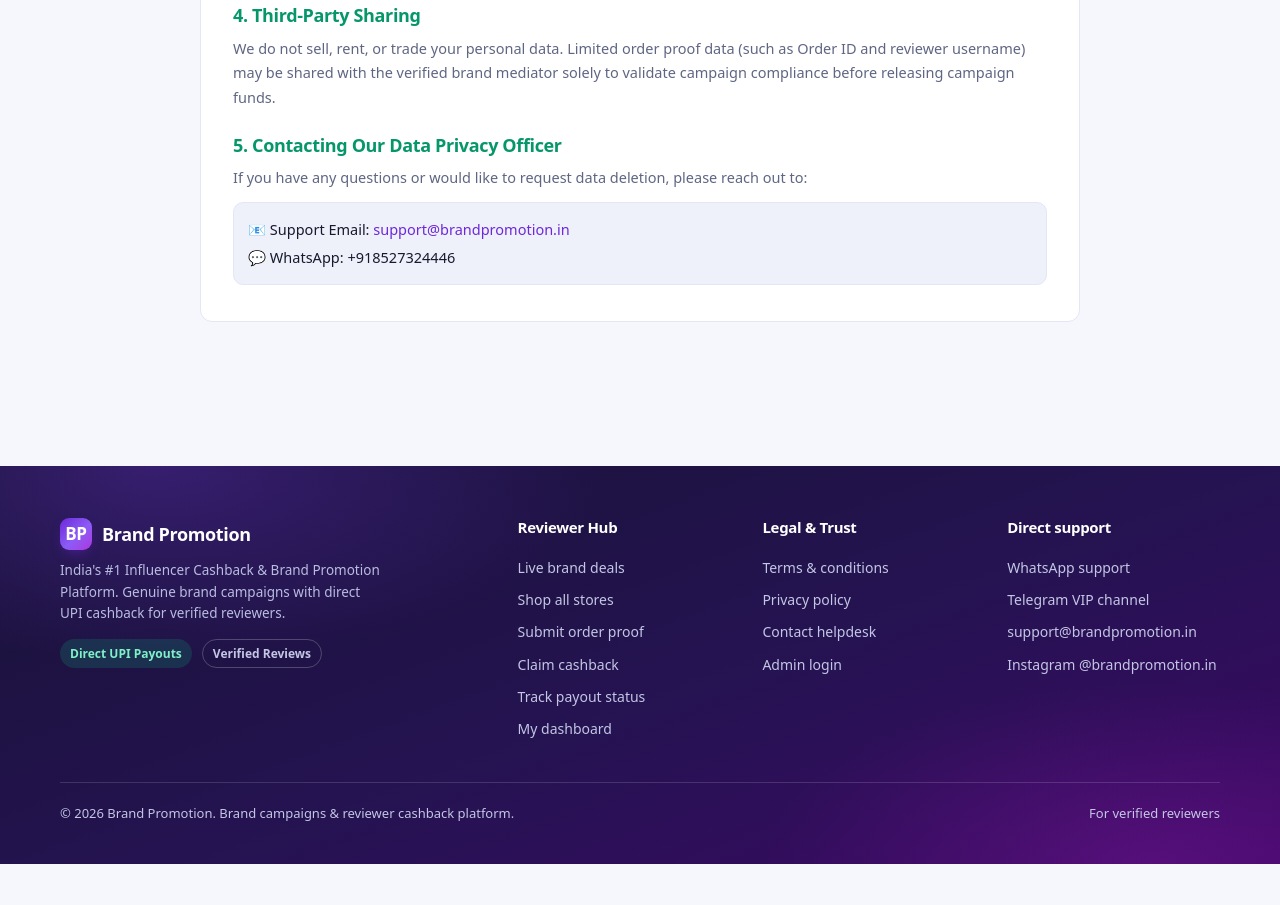
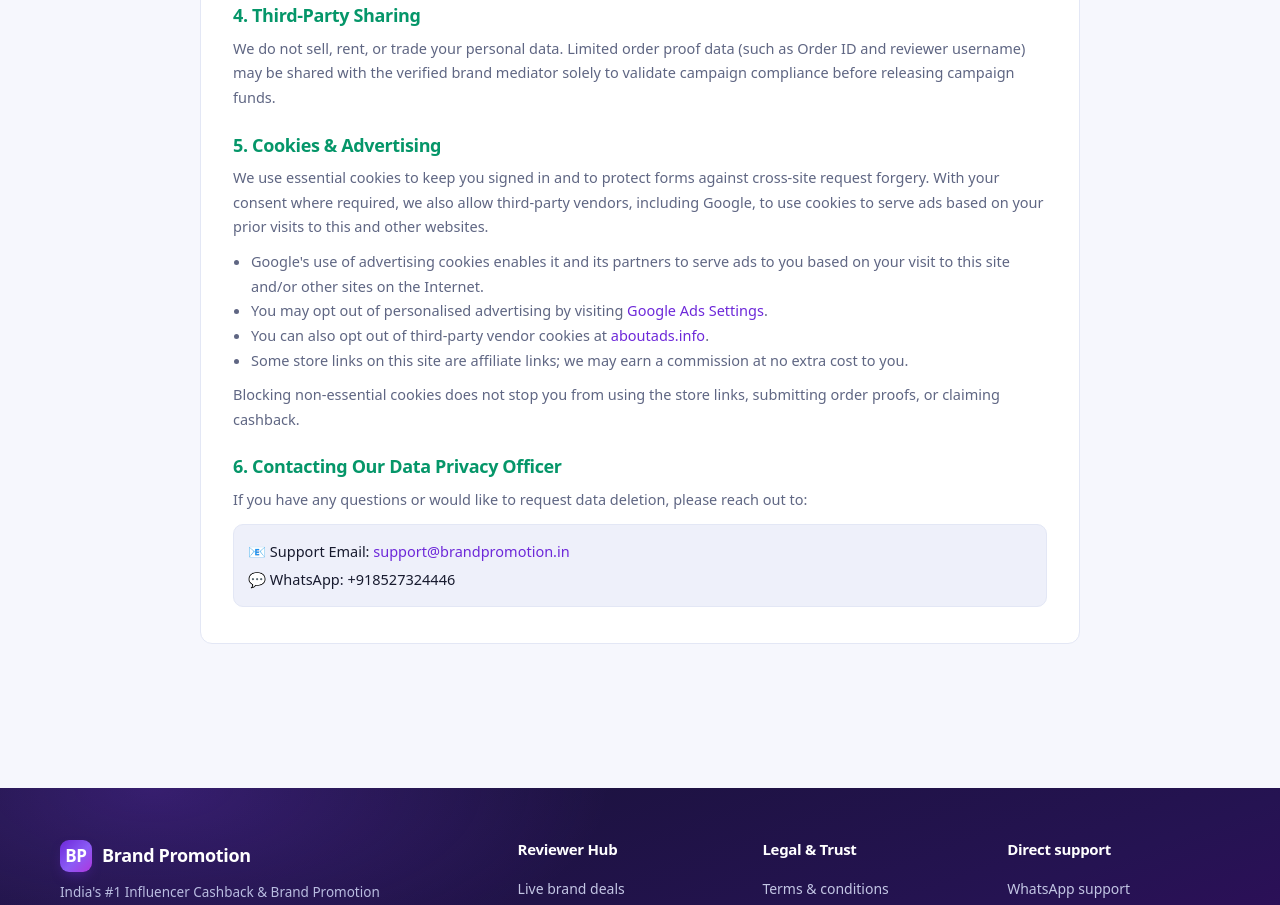
Before and after one commit to tauqeersiddiqui-art/brand-promotion-website, a Next.js app: page /privacy in a window 1280 px wide. Shown: the part 940-1845 px from the top of the page. Before the commit the page ends 1804 px from the top, so only its background shows below. Built offline with nearby package versions, Linux system fonts and the light colour scheme; no server answers; the database is empty.

Commit message:
Disclose AdSense cookies and affiliate links in privacy policy

```diff
--- a/src/app/privacy/page.tsx
+++ b/src/app/privacy/page.tsx
@@ -84,7 +84,29 @@ export default function PrivacyPage() {
 
           <section>
             <h3 style={{ fontSize: 18, margin: "0 0 8px", color: "var(--accent)" }}>
-              5. Contacting Our Data Privacy Officer
+              5. Cookies &amp; Advertising
+            </h3>
+            <p className="muted" style={{ margin: "0 0 10px" }}>
+              We use essential cookies to keep you signed in and to protect forms against cross-site
+              request forgery. With your consent where required, we also allow third-party vendors,
+              including Google, to use cookies to serve ads based on your prior visits to this and
+              other websites.
+            </p>
+            <ul className="muted" style={{ margin: "0 0 10px", paddingLeft: 18, lineHeight: 1.7 }}>
+              <li>Google&apos;s use of advertising cookies enables it and its partners to serve ads to you based on your visit to this site and/or other sites on the Internet.</li>
+              <li>You may opt out of personalised advertising by visiting <a href="https://www.google.com/settings/ads" target="_blank" rel="noopener noreferrer" className="link">Google Ads Settings</a>.</li>
+              <li>You can also opt out of third-party vendor cookies at <a href="https://www.aboutads.info/choices/" target="_blank" rel="noopener noreferrer" className="link">aboutads.info</a>.</li>
+              <li>Some store links on this site are affiliate links; we may earn a commission at no extra cost to you.</li>
+            </ul>
+            <p className="muted" style={{ margin: 0 }}>
+              Blocking non-essential cookies does not stop you from using the store links, submitting
+              order proofs, or claiming cashback.
+            </p>
+          </section>
+
+          <section>
+            <h3 style={{ fontSize: 18, margin: "0 0 8px", color: "var(--accent)" }}>
+              6. Contacting Our Data Privacy Officer
             </h3>
             <p className="muted" style={{ margin: "0 0 12px" }}>
               If you have any questions or would like to request data deletion, please reach out to:
```
